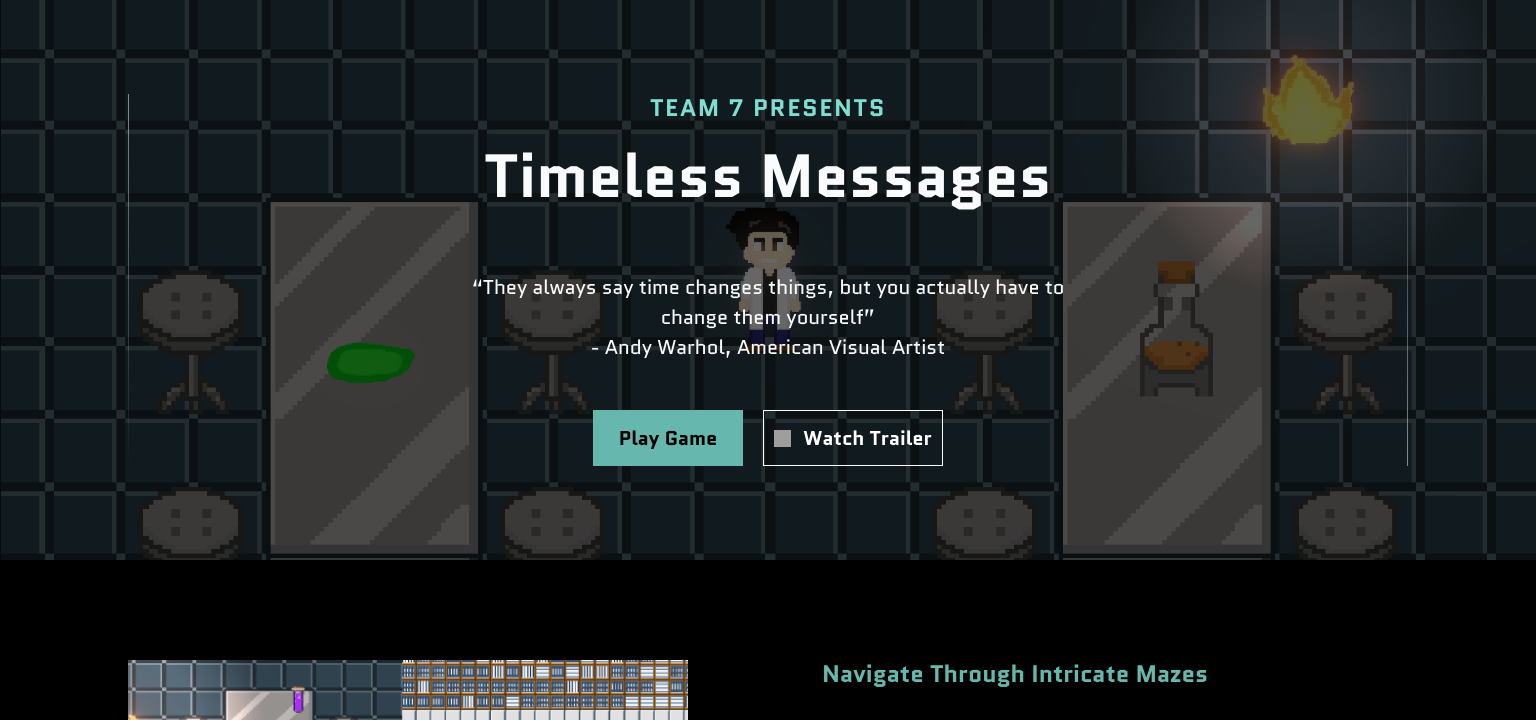
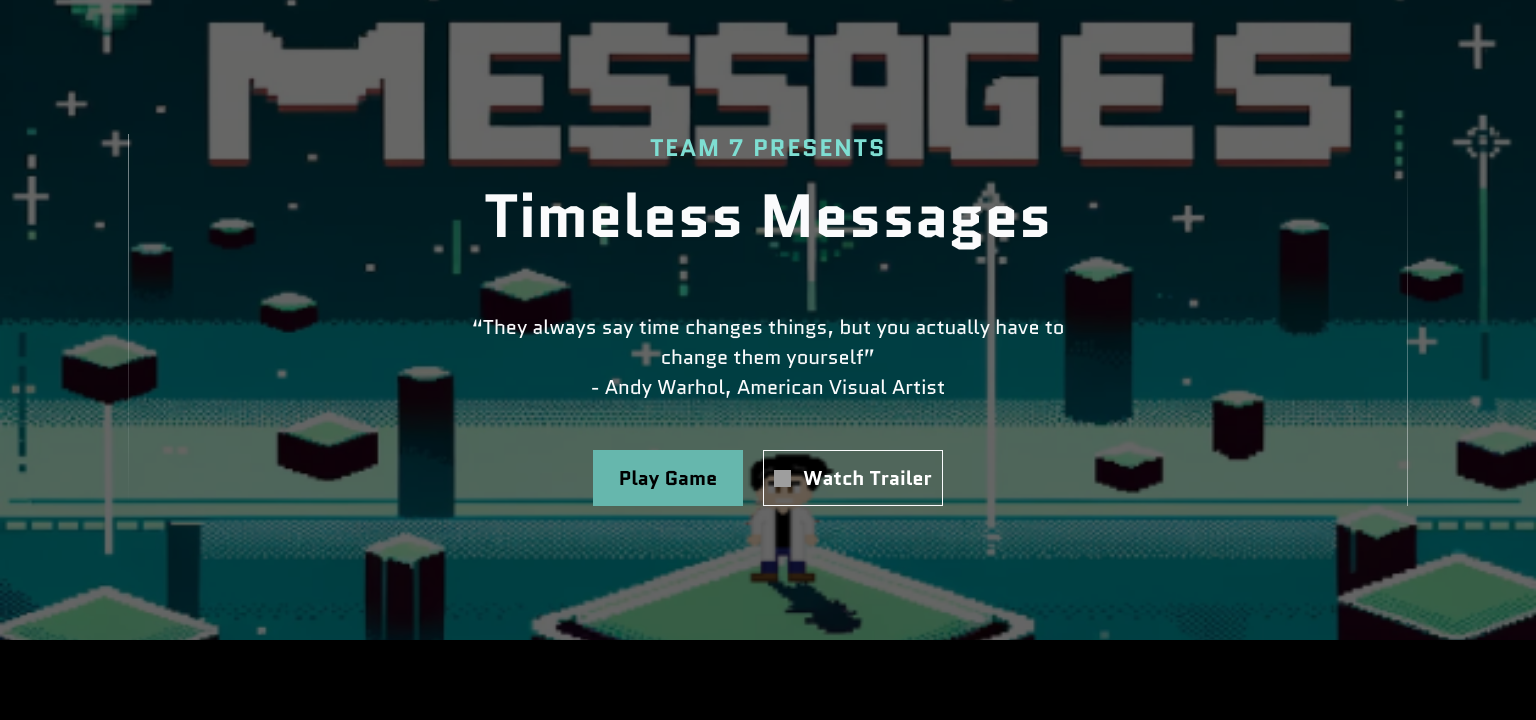
Before and after one commit to jsihuang/TimelessMessages, an Astro site: page / in a window 1536 px wide. Shown: the top 720 px of the page. Built offline with nearby package versions, Linux system fonts and the light colour scheme; Astro itself is replaced by a stand-in of ours; grey boxes are pictures that could not be loaded; a web font is replaced by a local one.

Commit message:
changed hero background

```diff
--- a/src/components/hero.astro
+++ b/src/components/hero.astro
@@ -49,9 +49,9 @@
   }
   #hero-229 {
     /* Background Image */
-    background: url("../images/chemLab.png") no-repeat center center;
+    background: url("../images/Title.png") no-repeat center center;
     background-size: cover;
-    height: 70vh; /* Adjust the height as needed */
+    height: 80vh; /* Adjust the height as needed */
     position: relative;
   }
   #hero-229::before {
@@ -306,7 +306,7 @@
 /* Desktop Parallax Effect - 1300px */
 @media only screen and (min-width: 81.25rem) {
   #hero-229 {
-    background: url("/public/images/chemLab.png");
+    background: url("/public/images/Title.png");
     background-size: cover;
     background-position: center;
     background-repeat: no-repeat;
```
Also changed, not shown: public/images/Title.png (added).
